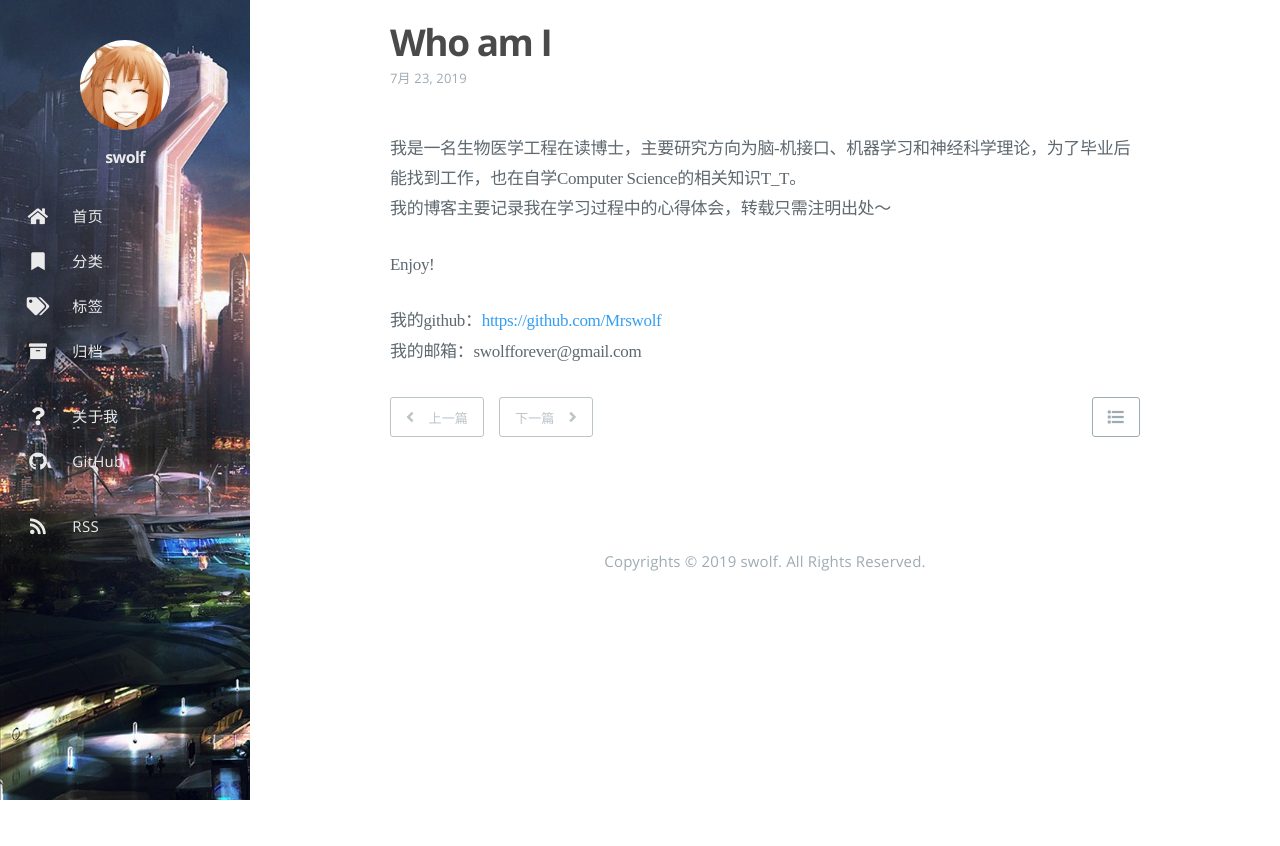
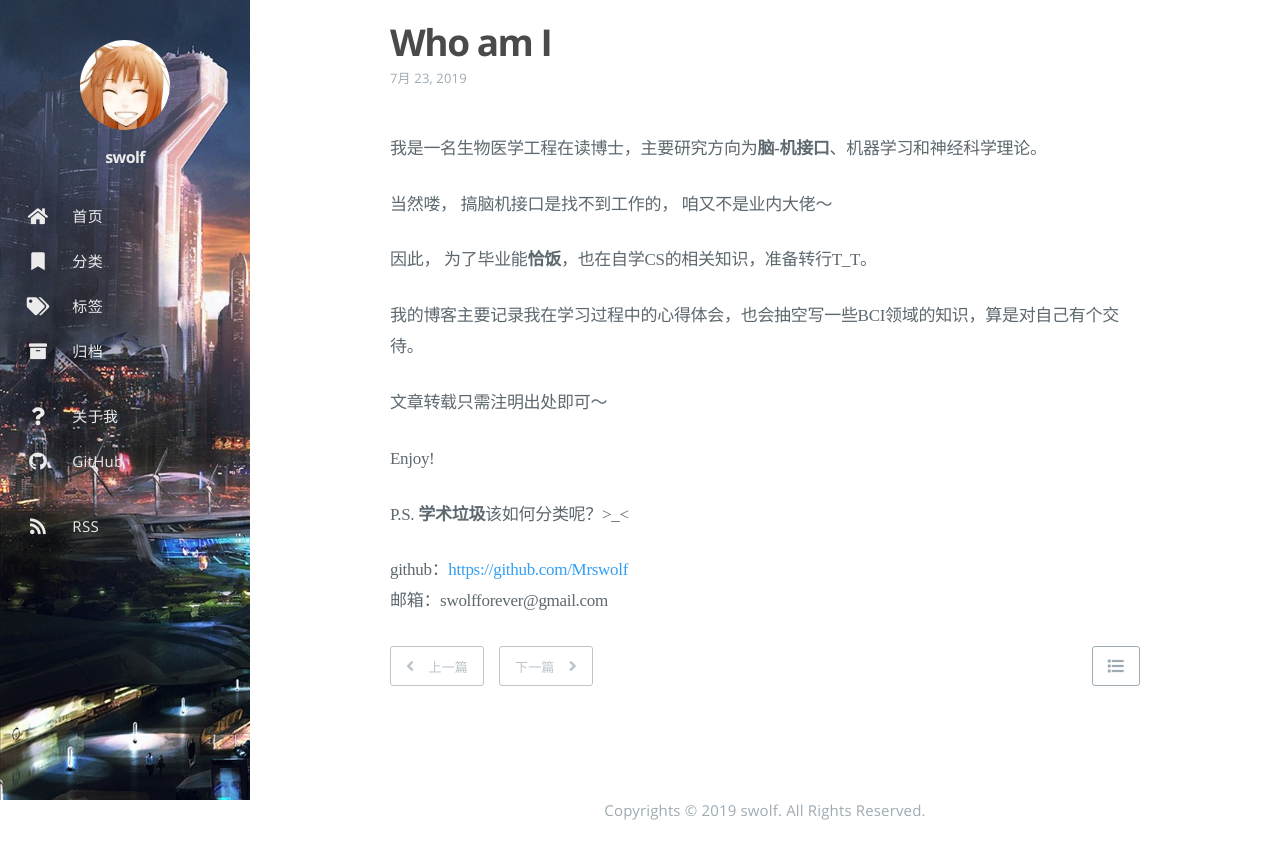
Before and after one commit to Mrswolf/mrswolf.github.io, a plain HTML site: page about/index.html in a window 1280 px wide. Before the commit the page ends 815 px from the top, so only its background shows below. Drawn offline with nearby package versions, Linux system fonts and the light colour scheme; some packages are replaced by stand-ins of ours; a web font is replaced by a local one.

Commit message:
Site updated: 2019-07-23 21:03:47

```diff
--- a/about/index.html
+++ b/about/index.html
@@ -16,18 +16,18 @@
         <link rel="alternate" type="application/atom+xml" title="RSS" href="/atom.xml">
 
     <script type="application/ld+json">{"@context":"http://schema.org","@type":"Website","@id":"https://mrswolf.github.io","author":{"@type":"Person","name":"swolf","sameAs":["/about","https://github.com/Mrswolf"],"image":"avatar0.jpg"},"name":"swolf的博客","description":"欢迎光临，这里是swolf的博客~","url":"https://mrswolf.github.io","keywords":"脑机接口, 神经科学, 机器学习, swolf, 计算机, 脑科学, Python, 深度学习"}</script>
-    <meta name="description" content="我是一名生物医学工程在读博士，主要研究方向为脑-机接口、机器学习和神经科学理论，为了毕业后能找到工作，也在自学Computer Science的相关知识T_T。我的博客主要记录我在学习过程中的心得体会，转载只需注明出处～ Enjoy! 我的github：https://github.com/Mrswolf我的邮箱：swolfforever@gmail.com">
+    <meta name="description" content="我是一名生物医学工程在读博士，主要研究方向为脑-机接口、机器学习和神经科学理论。 当然喽， 搞脑机接口是找不到工作的， 咱又不是业内大佬～ 因此， 为了毕业能恰饭，也在自学CS的相关知识，准备转行T_T。 我的博客主要记录我在学习过程中的心得体会，也会抽空写一些BCI领域的知识，算是对自己有个交待。 文章转载只需注明出处即可～ Enjoy! P.S. 学术垃圾该如何分类呢？&amp;gt;_&amp;lt; gi">
 <meta name="keywords" content="脑机接口,神经科学,机器学习,swolf,计算机,脑科学,Python,深度学习">
 <meta property="og:type" content="blog">
 <meta property="og:title" content="Who am I">
 <meta property="og:url" content="https://mrswolf.github.io/about/index.html">
 <meta property="og:site_name" content="swolf的博客">
-<meta property="og:description" content="我是一名生物医学工程在读博士，主要研究方向为脑-机接口、机器学习和神经科学理论，为了毕业后能找到工作，也在自学Computer Science的相关知识T_T。我的博客主要记录我在学习过程中的心得体会，转载只需注明出处～ Enjoy! 我的github：https://github.com/Mrswolf我的邮箱：swolfforever@gmail.com">
+<meta property="og:description" content="我是一名生物医学工程在读博士，主要研究方向为脑-机接口、机器学习和神经科学理论。 当然喽， 搞脑机接口是找不到工作的， 咱又不是业内大佬～ 因此， 为了毕业能恰饭，也在自学CS的相关知识，准备转行T_T。 我的博客主要记录我在学习过程中的心得体会，也会抽空写一些BCI领域的知识，算是对自己有个交待。 文章转载只需注明出处即可～ Enjoy! P.S. 学术垃圾该如何分类呢？&amp;gt;_&amp;lt; gi">
 <meta property="og:locale" content="zh-cn">
-<meta property="og:updated_time" content="2019-07-23T12:01:25.738Z">
+<meta property="og:updated_time" content="2019-07-23T13:02:36.081Z">
 <meta name="twitter:card" content="summary">
 <meta name="twitter:title" content="Who am I">
-<meta name="twitter:description" content="我是一名生物医学工程在读博士，主要研究方向为脑-机接口、机器学习和神经科学理论，为了毕业后能找到工作，也在自学Computer Science的相关知识T_T。我的博客主要记录我在学习过程中的心得体会，转载只需注明出处～ Enjoy! 我的github：https://github.com/Mrswolf我的邮箱：swolfforever@gmail.com">
+<meta name="twitter:description" content="我是一名生物医学工程在读博士，主要研究方向为脑-机接口、机器学习和神经科学理论。 当然喽， 搞脑机接口是找不到工作的， 咱又不是业内大佬～ 因此， 为了毕业能恰饭，也在自学CS的相关知识，准备转行T_T。 我的博客主要记录我在学习过程中的心得体会，也会抽空写一些BCI领域的知识，算是对自己有个交待。 文章转载只需注明出处即可～ Enjoy! P.S. 学术垃圾该如何分类呢？&amp;gt;_&amp;lt; gi">
 
 
 
@@ -200,7 +200,7 @@
 
 
         <div class="post-meta">
-    <time datetime="2019-07-23T20:01:25+08:00">
+    <time datetime="2019-07-23T21:02:36+08:00">
 
 		    7月 23, 2019
 
@@ -214,9 +214,14 @@
 
     <div class="post-content markdown">
         <div class="main-content-wrap">
-            <p>我是一名生物医学工程在读博士，主要研究方向为脑-机接口、机器学习和神经科学理论，为了毕业后能找到工作，也在自学Computer Science的相关知识T_T。<br>我的博客主要记录我在学习过程中的心得体会，转载只需注明出处～</p>
+            <p>我是一名生物医学工程在读博士，主要研究方向为<strong>脑-机接口</strong>、机器学习和神经科学理论。</p>
+<p>当然喽， 搞脑机接口是找不到工作的， 咱又不是业内大佬～</p>
+<p>因此， 为了毕业能<strong>恰饭</strong>，也在自学CS的相关知识，准备转行T_T。</p>
+<p>我的博客主要记录我在学习过程中的心得体会，也会抽空写一些BCI领域的知识，算是对自己有个交待。</p>
+<p>文章转载只需注明出处即可～</p>
 <p>Enjoy!</p>
-<p>我的github：<a href="https://github.com/Mrswolf" target="_blank" rel="noopener">https://github.com/Mrswolf</a><br>我的邮箱：swolfforever@gmail.com</p>
+<p>P.S. <strong>学术垃圾</strong>该如何分类呢？&gt;_&lt;</p>
+<p>github：<a href="https://github.com/Mrswolf" target="_blank" rel="noopener">https://github.com/Mrswolf</a><br>邮箱：swolfforever@gmail.com</p>
 
 
 
```
Also changed, not shown: sitemap.xml (+7 -7 lines), about/index/dog.jpg (added).
